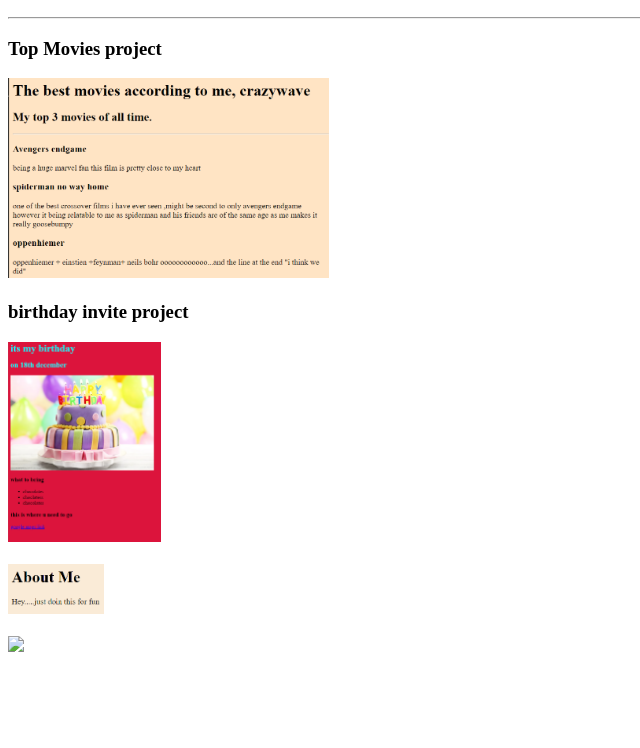
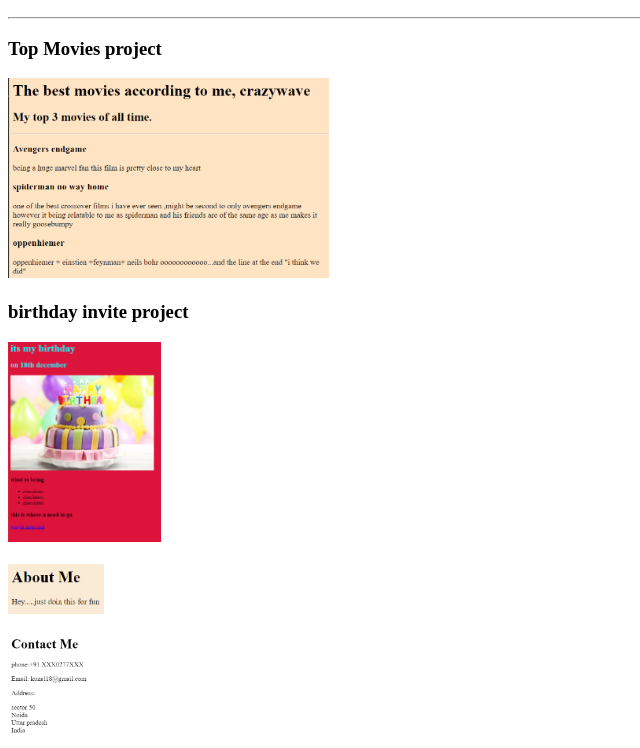
Before and after one commit to kunaljohri/html-portfolio, a plain HTML site: page index.html in a window 1280 px wide. Shown: the part 110-858 px from the top of the page, without its empty margins (0-640 px from the left). Before the commit the page ends 800 px from the top, so only its background shows below. Drawn offline with Linux system fonts and the light colour scheme.

Commit message:
Update index.html

```diff
--- a/index.html
+++ b/index.html
@@ -19,7 +19,7 @@
     <a href="public\about.html"><img height=50 src="public\about me.png"/></a>
    <br/>
    <br/>
-    <a href="public/contact.html"><img height=100 src="public\contact me.png"/></a>
+    <a href="public/contact.html"><img height=100 src="public\contact.png"/></a>
 </body>
 </html>
 <!-- TODO 2: Add Your previous projects' HTML into the public folder -->
```
